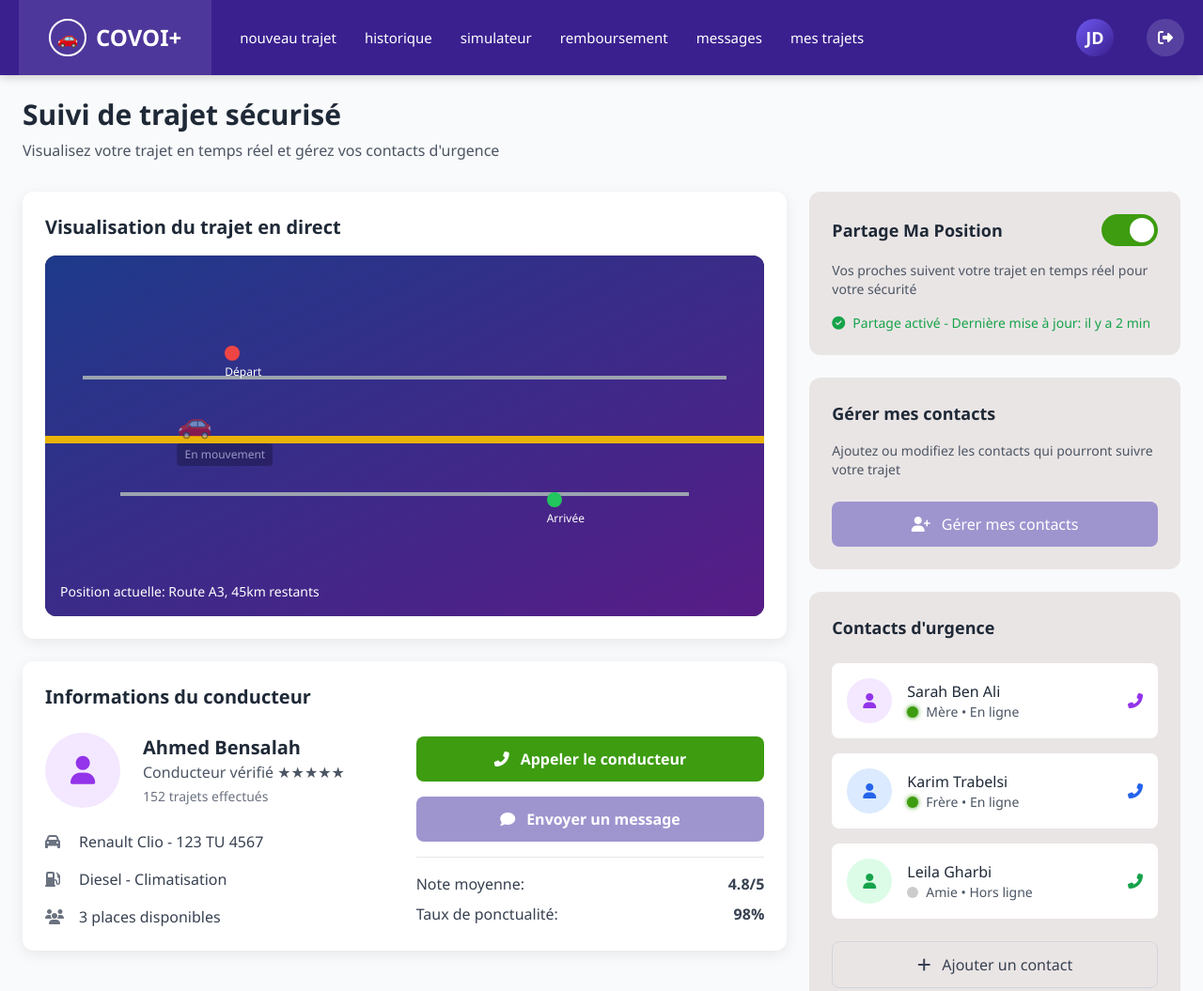
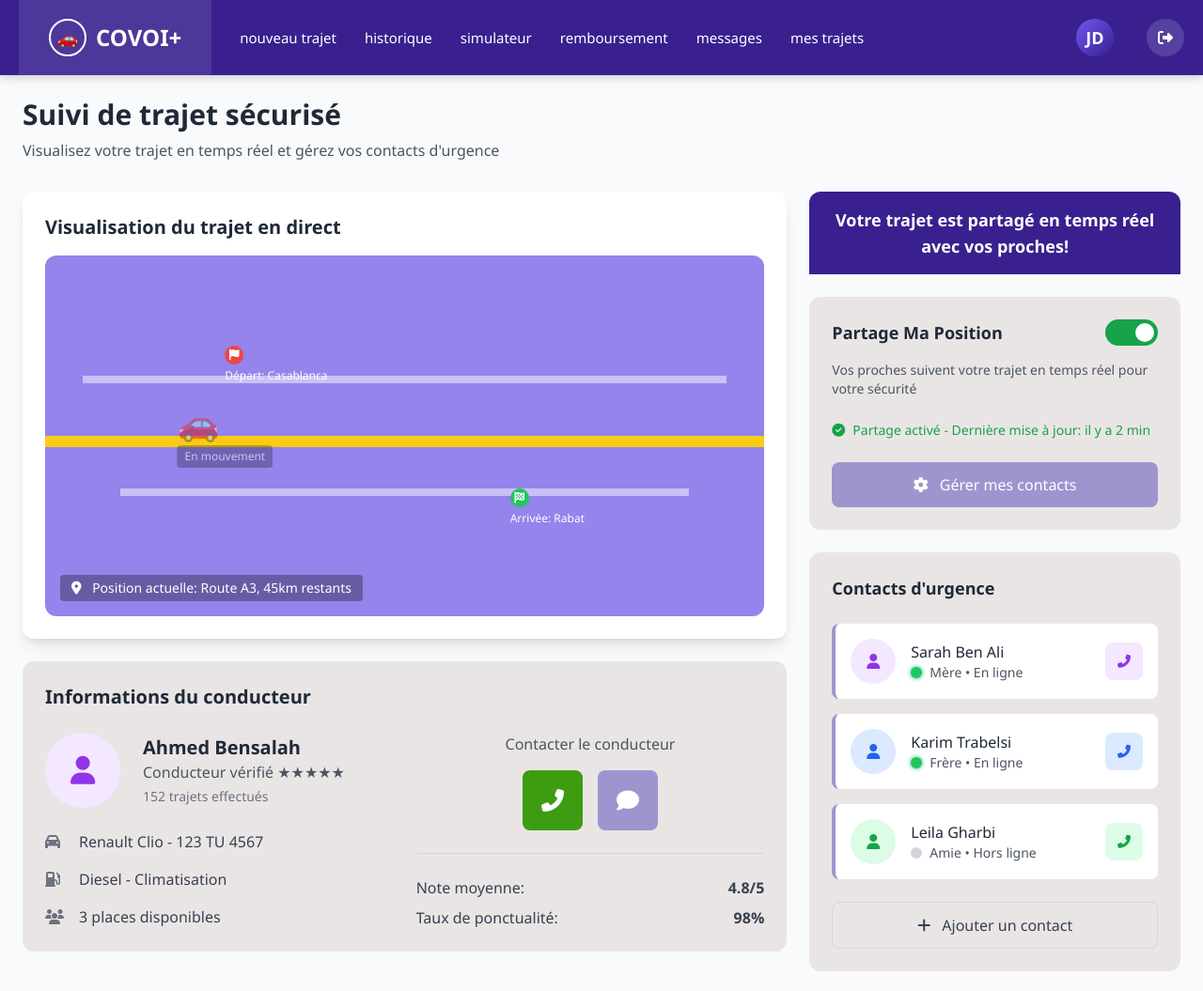
Before and after one commit to slaffet1/projet-ui, a website: page src/alltemplates/said/Trajetendirect.html in a window 1280 px wide. Shown: the top 1055 px of the page at 94% size. Drawn offline with nearby package versions, Linux system fonts and the light colour scheme.

Commit message:
4th push

```diff
--- a/src/alltemplates/said/Trajetendirect.html
+++ b/src/alltemplates/said/Trajetendirect.html
@@ -6,98 +6,8 @@
     <title>COVOI+ - Suivi de trajet sécurisé</title>
     <script src="https://cdn.tailwindcss.com"></script>
     <link rel="stylesheet" href="https://cdnjs.cloudflare.com/ajax/libs/font-awesome/6.4.0/css/all.min.css">
-    <style>
-        @import url('https://fonts.googleapis.com/css2?family=Inter:wght@300;400;500;600;700&display=swap');
-
-        body {
-            font-family: 'Inter', sans-serif;
-        }
-
-        .contact-btn {
-            background-color: #9E95CF;
-        }
-
-        .call-btn {
-            background-color: #3D9C10;
-        }
-
-        .message-btn {
-            background-color: #9E95CF;
-        }
-
-        .box-bg {
-            background-color: #EAE5E5;
-        }
-
-        .card {
-            box-shadow: 0 4px 15px rgba(0, 0, 0, 0.08);
-            border-radius: 12px;
-        }
-
-        .switch {
-            position: relative;
-            display: inline-block;
-            width: 60px;
-            height: 34px;
-        }
-
-        .switch input {
-            opacity: 0;
-            width: 0;
-            height: 0;
-        }
-
-        .slider {
-            position: absolute;
-            cursor: pointer;
-            top: 0;
-            left: 0;
-            right: 0;
-            bottom: 0;
-            background-color: #ccc;
-            transition: .4s;
-            border-radius: 34px;
-        }
-
-        .slider:before {
-            position: absolute;
-            content: "";
-            height: 26px;
-            width: 26px;
-            left: 4px;
-            bottom: 4px;
-            background-color: white;
-            transition: .4s;
-            border-radius: 50%;
-        }
-
-        input:checked + .slider {
-            background-color: #3D9C10;
-        }
-
-        input:checked + .slider:before {
-            transform: translateX(26px);
-        }
-
-        .contact-status {
-            width: 12px;
-            height: 12px;
-            border-radius: 50%;
-            display: inline-block;
-            margin-right: 8px;
-        }
-
-        .status-online {
-            background-color: #3D9C10;
-            box-shadow: 0 0 5px #3D9C10;
-        }
-
-        .status-offline {
-            background-color: #ccc;
-        }
-    </style>
 </head>
-<body class="flex flex-col min-h-screen bg-gray-50">
+<body class="flex flex-col min-h-screen bg-gray-50 font-sans">
     <!-- NAVBAR - Chargée automatiquement -->
     <div id="navbar-placeholder"></div>
 
@@ -114,19 +24,19 @@
                 <!-- Colonne gauche - Carte et informations du conducteur -->
                 <div class="lg:col-span-8 space-y-6">
                     <!-- Carte du trajet en direct -->
-                    <div class="card bg-white p-6">
+                    <div class="bg-white shadow-lg rounded-xl p-6">
                         <h2 class="text-xl font-semibold text-gray-800 mb-4">Visualisation du trajet en direct</h2>
-                        <div class="relative bg-gray-900 rounded-xl h-96 overflow-hidden">
+                        <div class="relative bg-[#9484EB] rounded-xl h-96 overflow-hidden">
                             <!-- Simulation de carte avec voiture qui bouge -->
-                            <div class="absolute inset-0 bg-gradient-to-br from-blue-900 to-purple-900">
+                            <div class="absolute inset-0">
                                 <!-- Routes -->
-                                <div class="absolute top-1/2 left-0 right-0 h-2 bg-yellow-500"></div>
-                                <div class="absolute top-1/3 left-10 right-10 h-1 bg-gray-400"></div>
-                                <div class="absolute bottom-1/3 left-20 right-20 h-1 bg-gray-400"></div>
+                                <div class="absolute top-1/2 left-0 right-0 h-3 bg-yellow-400"></div>
+                                <div class="absolute top-1/3 left-10 right-10 h-2 bg-white bg-opacity-50"></div>
+                                <div class="absolute bottom-1/3 left-20 right-20 h-2 bg-white bg-opacity-50"></div>
 
                                 <!-- Voiture qui se déplace -->
                                 <div class="absolute top-1/2 left-1/4 transform -translate-x-1/2 -translate-y-1/2 animate-pulse">
-                                    <div class="text-3xl">🚗</div>
+                                    <div class="text-4xl">🚗</div>
                                     <div class="text-white text-xs bg-black bg-opacity-50 px-2 py-1 rounded mt-1">
                                         En mouvement
                                     </div>
@@ -134,22 +44,27 @@
 
                                 <!-- Points d'intérêt -->
                                 <div class="absolute top-1/4 left-1/4 text-white">
-                                    <div class="w-4 h-4 bg-red-500 rounded-full"></div>
-                                    <div class="text-xs mt-1">Départ</div>
+                                    <div class="w-5 h-5 bg-red-500 rounded-full flex items-center justify-center">
+                                        <i class="fas fa-flag text-xs"></i>
+                                    </div>
+                                    <div class="text-xs mt-1 font-medium">Départ: Casablanca</div>
                                 </div>
                                 <div class="absolute bottom-1/4 right-1/4 text-white">
-                                    <div class="w-4 h-4 bg-green-500 rounded-full"></div>
-                                    <div class="text-xs mt-1">Arrivée</div>
+                                    <div class="w-5 h-5 bg-green-500 rounded-full flex items-center justify-center">
+                                        <i class="fas fa-flag-checkered text-xs"></i>
+                                    </div>
+                                    <div class="text-xs mt-1 font-medium">Arrivée: Rabat</div>
                                 </div>
                             </div>
-                            <div class="absolute bottom-4 left-4 text-white text-sm">
+                            <div class="absolute bottom-4 left-4 text-white text-sm bg-black bg-opacity-30 px-3 py-1 rounded">
+                                <i class="fas fa-map-marker-alt mr-2"></i>
                                 Position actuelle: Route A3, 45km restants
                             </div>
                         </div>
                     </div>
 
                     <!-- Informations du conducteur -->
-                    <div class="card bg-white p-6">
+                    <div class="bg-[#EAE5E5] rounded-xl p-6">
                         <h2 class="text-xl font-semibold text-gray-800 mb-6">Informations du conducteur</h2>
                         <div class="grid grid-cols-1 md:grid-cols-2 gap-6">
                             <div>
@@ -180,18 +95,21 @@
                                 </div>
                             </div>
 
-                            <div class="flex flex-col justify-center space-y-4">
-                                <button class="call-btn text-white font-semibold py-3 px-6 rounded-lg flex items-center justify-center hover:opacity-90 transition">
-                                    <i class="fas fa-phone-alt mr-3"></i>
-                                    Appeler le conducteur
-                                </button>
+                            <div class="flex flex-col items-center justify-center space-y-6">
+                                <div class="text-center">
+                                    <p class="text-gray-600 mb-4">Contacter le conducteur</p>
+                                    <div class="flex gap-4 justify-center">
+                                        <button class="w-16 h-16 bg-[#3D9C10] text-white rounded-lg flex items-center justify-center hover:opacity-90 transition duration-300 hover:scale-105">
+                                            <i class="fas fa-phone-alt text-2xl"></i>
+                                        </button>
 
-                                <button class="message-btn text-white font-semibold py-3 px-6 rounded-lg flex items-center justify-center hover:opacity-90 transition">
-                                    <i class="fas fa-comment mr-3"></i>
-                                    Envoyer un message
-                                </button>
+                                        <button class="w-16 h-16 bg-[#9E95CF] text-white rounded-lg flex items-center justify-center hover:opacity-90 transition duration-300 hover:scale-105">
+                                            <i class="fas fa-comment text-2xl"></i>
+                                        </button>
+                                    </div>
+                                </div>
 
-                                <div class="mt-4 pt-4 border-t">
+                                <div class="w-full pt-6 border-t border-gray-300">
                                     <div class="flex justify-between text-gray-700">
                                         <span>Note moyenne:</span>
                                         <span class="font-bold">4.8/5</span>
@@ -208,43 +126,43 @@
 
                 <!-- Colonne droite - Boîtes de contrôle -->
                 <div class="lg:col-span-4 space-y-6">
-                    <!-- Boîte 1: Partage de position -->
-                    <div class="box-bg rounded-xl p-6">
+                    <!-- Titre pour la section de partage -->
+                    <div class="bg-[#3A208F] text-white p-4 text-center rounded-t-xl">
+                        <h3 class="text-lg font-semibold">Votre trajet est partagé en temps réel avec vos proches!</h3>
+                    </div>
+
+                    <!-- Boîte 1: Partage de position avec bouton Gérer mes contacts -->
+                    <div class="bg-[#EAE5E5] rounded-xl p-6">
                         <div class="flex justify-between items-center mb-4">
                             <h3 class="text-lg font-semibold text-gray-800">Partage Ma Position</h3>
-                            <label class="switch">
-                                <input type="checkbox" checked>
-                                <span class="slider"></span>
+                            <label class="relative inline-flex items-center cursor-pointer">
+                                <input type="checkbox" class="sr-only peer" checked>
+                                <div class="w-14 h-7 bg-gray-300 rounded-full peer peer-checked:bg-green-600 peer-focus:ring-2 peer-focus:ring-green-300"></div>
+                                <div class="absolute left-1 top-1 bg-white w-5 h-5 rounded-full transition-transform peer-checked:translate-x-7"></div>
                             </label>
                         </div>
-                        <p class="text-gray-600 text-sm mb-4">
+                        <p class="text-gray-600 text-sm mb-6">
                             Vos proches suivent votre trajet en temps réel pour votre sécurité
                         </p>
-                        <div class="flex items-center text-green-600 text-sm">
+                        <div class="flex items-center text-green-600 text-sm mb-6">
                             <i class="fas fa-check-circle mr-2"></i>
                             <span>Partage activé - Dernière mise à jour: il y a 2 min</span>
                         </div>
-                    </div>
 
-                    <!-- Boîte 2: Gérer mes contacts -->
-                    <div class="box-bg rounded-xl p-6">
-                        <h3 class="text-lg font-semibold text-gray-800 mb-4">Gérer mes contacts</h3>
-                        <p class="text-gray-600 text-sm mb-6">
-                            Ajoutez ou modifiez les contacts qui pourront suivre votre trajet
-                        </p>
-                        <button class="contact-btn text-white font-medium py-3 px-6 rounded-lg w-full flex items-center justify-center hover:opacity-90 transition">
-                            <i class="fas fa-user-plus mr-3"></i>
+                        <!-- Bouton Gérer mes contacts intégré -->
+                        <button class="bg-[#9E95CF] text-white font-medium py-3 px-6 rounded-lg w-full flex items-center justify-center hover:opacity-90 transition duration-300">
+                            <i class="fas fa-cog mr-3"></i>
                             Gérer mes contacts
                         </button>
                     </div>
 
-                    <!-- Boîte 3: Contacts d'urgence -->
-                    <div class="box-bg rounded-xl p-6">
+                    <!-- Boîte 2: Contacts d'urgence -->
+                    <div class="bg-[#EAE5E5] rounded-xl p-6">
                         <h3 class="text-lg font-semibold text-gray-800 mb-6">Contacts d'urgence</h3>
 
                         <div class="space-y-4">
                             <!-- Contact 1 -->
-                            <div class="bg-white rounded-lg p-4">
+                            <div class="bg-white rounded-lg p-4 border-l-4 border-[#9E95CF]">
                                 <div class="flex items-center justify-between">
                                     <div class="flex items-center">
                                         <div class="w-12 h-12 bg-purple-100 rounded-full flex items-center justify-center text-purple-600 mr-4">
@@ -253,19 +171,19 @@
                                         <div>
                                             <h4 class="font-medium text-gray-800">Sarah Ben Ali</h4>
                                             <div class="flex items-center text-sm text-gray-600">
-                                                <span class="contact-status status-online"></span>
+                                                <div class="w-3 h-3 bg-green-500 rounded-full mr-2 shadow-[0_0_5px_#10b981]"></div>
                                                 <span>Mère • En ligne</span>
                                             </div>
                                         </div>
                                     </div>
-                                    <button class="text-purple-600 hover:text-purple-800">
-                                        <i class="fas fa-phone-alt"></i>
+                                    <button class="w-10 h-10 bg-purple-100 text-purple-600 rounded-lg hover:bg-purple-200 transition duration-300 flex items-center justify-center">
+                                        <i class="fas fa-phone-alt text-sm"></i>
                                     </button>
                                 </div>
                             </div>
 
                             <!-- Contact 2 -->
-                            <div class="bg-white rounded-lg p-4">
+                            <div class="bg-white rounded-lg p-4 border-l-4 border-[#9E95CF]">
                                 <div class="flex items-center justify-between">
                                     <div class="flex items-center">
                                         <div class="w-12 h-12 bg-blue-100 rounded-full flex items-center justify-center text-blue-600 mr-4">
@@ -274,19 +192,19 @@
                                         <div>
                                             <h4 class="font-medium text-gray-800">Karim Trabelsi</h4>
                                             <div class="flex items-center text-sm text-gray-600">
-                                                <span class="contact-status status-online"></span>
+                                                <div class="w-3 h-3 bg-green-500 rounded-full mr-2 shadow-[0_0_5px_#10b981]"></div>
                                                 <span>Frère • En ligne</span>
                                             </div>
                                         </div>
                                     </div>
-                                    <button class="text-blue-600 hover:text-blue-800">
-                                        <i class="fas fa-phone-alt"></i>
+                                    <button class="w-10 h-10 bg-blue-100 text-blue-600 rounded-lg hover:bg-blue-200 transition duration-300 flex items-center justify-center">
+                                        <i class="fas fa-phone-alt text-sm"></i>
                                     </button>
                                 </div>
                             </div>
 
                             <!-- Contact 3 -->
-                            <div class="bg-white rounded-lg p-4">
+                            <div class="bg-white rounded-lg p-4 border-l-4 border-[#9E95CF]">
                                 <div class="flex items-center justify-between">
                                     <div class="flex items-center">
                                         <div class="w-12 h-12 bg-green-100 rounded-full flex items-center justify-center text-green-600 mr-4">
@@ -295,26 +213,26 @@
                                         <div>
                                             <h4 class="font-medium text-gray-800">Leila Gharbi</h4>
                                             <div class="flex items-center text-sm text-gray-600">
-                                                <span class="contact-status status-offline"></span>
+                                                <div class="w-3 h-3 bg-gray-300 rounded-full mr-2"></div>
                                                 <span>Amie • Hors ligne</span>
                                             </div>
                                         </div>
                                     </div>
-                                    <button class="text-green-600 hover:text-green-800">
-                                        <i class="fas fa-phone-alt"></i>
+                                    <button class="w-10 h-10 bg-green-100 text-green-600 rounded-lg hover:bg-green-200 transition duration-300 flex items-center justify-center">
+                                        <i class="fas fa-phone-alt text-sm"></i>
                                     </button>
                                 </div>
                             </div>
                         </div>
 
-                        <button class="w-full mt-6 border border-gray-300 text-gray-700 font-medium py-3 px-6 rounded-lg hover:bg-gray-100 transition">
+                        <button class="w-full mt-6 border border-gray-300 text-gray-700 font-medium py-3 px-6 rounded-lg hover:bg-gray-100 transition duration-300">
                             <i class="fas fa-plus mr-2"></i>
                             Ajouter un contact
                         </button>
                     </div>
 
-                    <!-- Boîte 4: Urgence -->
-                    <div class="box-bg rounded-xl p-6">
+                    <!-- Boîte 3: Urgence -->
+                    <div class="bg-[#EAE5E5] rounded-xl p-6">
                         <div class="flex items-start mb-6">
                             <div class="w-12 h-12 bg-red-100 rounded-full flex items-center justify-center text-red-600 mr-4">
                                 <i class="fas fa-exclamation-triangle text-xl"></i>
@@ -328,12 +246,12 @@
                         </div>
 
                         <div class="space-y-4">
-                            <button class="w-full bg-red-600 text-white font-semibold py-3 px-6 rounded-lg flex items-center justify-center hover:bg-red-700 transition">
+                            <button class="w-full bg-gradient-to-r from-red-500 to-red-600 text-white font-semibold py-3 px-6 rounded-lg flex items-center justify-center hover:opacity-90 transition duration-300">
                                 <i class="fas fa-exclamation-triangle mr-3"></i>
                                 Alerte d'urgence
                             </button>
 
-                            <button class="w-full border border-gray-300 text-gray-700 font-medium py-3 px-6 rounded-lg hover:bg-gray-100 transition">
+                            <button class="w-full border border-gray-300 text-gray-700 font-medium py-3 px-6 rounded-lg hover:bg-gray-100 transition duration-300">
                                 <i class="fas fa-flag-checkered mr-3"></i>
                                 Terminer le trajet
                             </button>
```
Also changed, not shown: src/alltemplates/said/test.html (deleted, +0 -104 lines).
